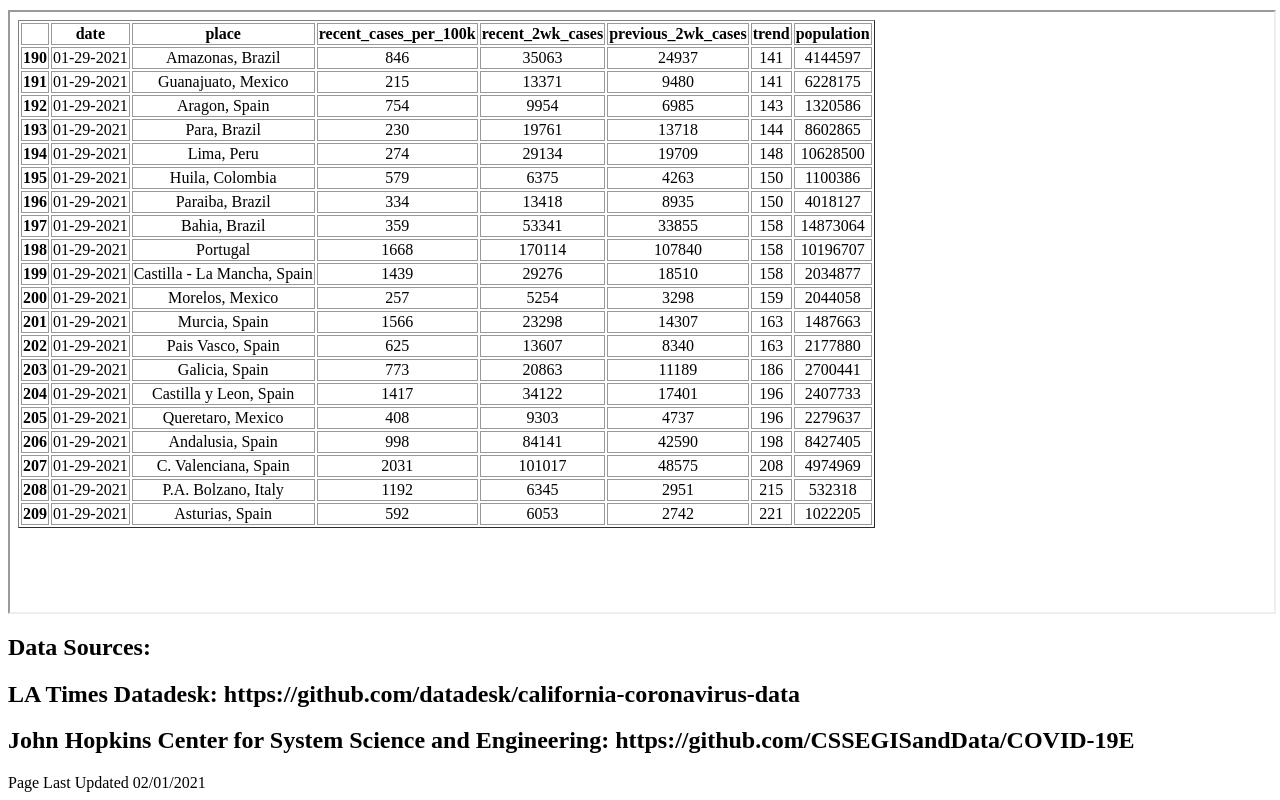
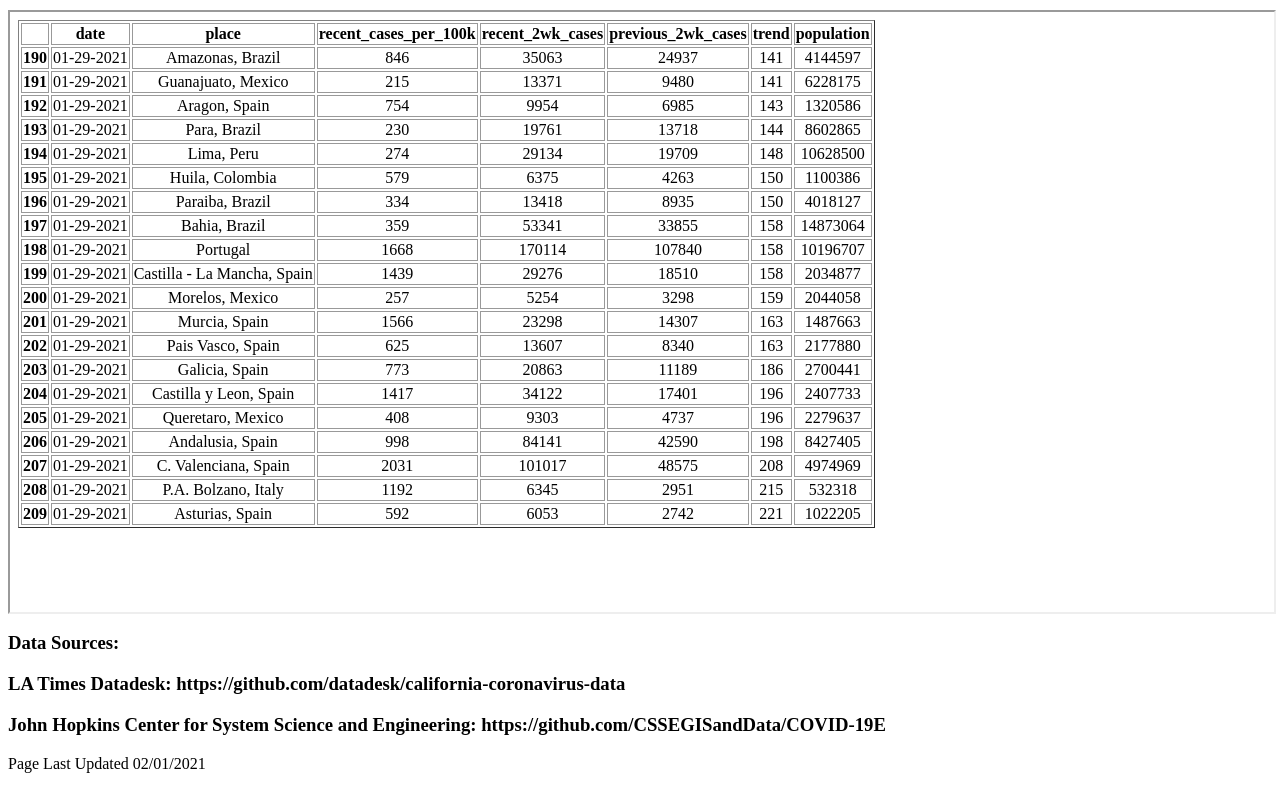
Before and after one commit to kjieldsen/kjieldsen.github.io, a plain HTML site: page covid_tables.html in a window 1280 px wide. Shown: the part 2886-3686 px from the top of the page. Drawn offline with Linux system fonts and the light colour scheme.

Commit message:
update covid stats

```diff
--- a/covid_tables.html
+++ b/covid_tables.html
@@ -35,9 +35,9 @@ table {
 <h2>(with >500k population)</h2>
 <iframe src="table03.html" width="100%" height="600"> </iframe>
 
-<h2>Data Sources:</h2>
-<h2>LA Times Datadesk: https://github.com/datadesk/california-coronavirus-data</h2>
-<h2>John Hopkins Center for System Science and Engineering: https://github.com/CSSEGISandData/COVID-19E</h2>
+<h3>Data Sources:</h2>
+<h3>LA Times Datadesk: https://github.com/datadesk/california-coronavirus-data</h2>
+<h3>John Hopkins Center for System Science and Engineering: https://github.com/CSSEGISandData/COVID-19E</h2>
 
 <script type="text/javascript">
 // script from BoogieJack.com
```
